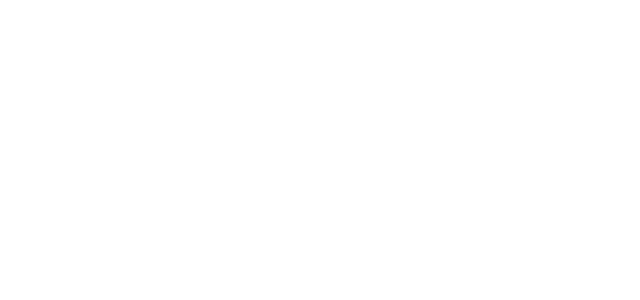
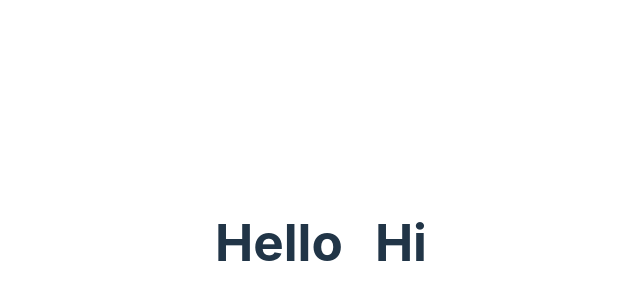
Before and after one commit to bezakrobin/friday, a React (Vite) app in the folder frontend/: page /sign-in in a window 1280 px wide. Shown: the part 158-458 px from the top of the page, without its empty margins (319-959 px from the left). Built offline with nearby package versions, Linux system fonts and the light colour scheme.

Commit message:
updated updater and added sign in layout

```diff
--- a/frontend/src/layouts/F_SignInLayout.tsx
+++ b/frontend/src/layouts/F_SignInLayout.tsx
@@ -1,5 +1,5 @@
-import React from "react";
-import { Grid2 } from "@mui/material";
+import React from 'react';
+import { Box } from '@mui/material';
 
 interface F_SignInLayoutProps {
     leftComponent: React.ReactNode;
@@ -7,14 +7,14 @@
 }
 
 export const F_SignInLayout: React.FC<F_SignInLayoutProps> = ({ leftComponent, rightComponent }) => {
-  return (
-    <Grid2 container style={{ minHeight: '100vh'}}>
-        <Grid2 item xs={12} sm={6} style={{ display: 'flex', justifyContent: 'center', alignItems: 'center' }}>
-            {leftComponent}
-        </Grid2>
-        <Grid2 item xs={12} sm={6} style={{ display: 'flex', justifyContent: 'center', alignItems: 'center' }}>
-            {rightComponent}
-        </Grid2>
-    </Grid2>
-  );
+    return (
+        <Box display="flex" justifyContent="space-between" sx={{ width: '100%' }}>
+            <Box flex={1} p={2}>
+                {leftComponent}
+            </Box>
+            <Box flex={1} p={2}>
+                {rightComponent}
+            </Box>
+        </Box>
+    );
 };
--- a/frontend/src/pages/SignInPage.tsx
+++ b/frontend/src/pages/SignInPage.tsx
@@ -1,8 +1,8 @@
 import React from "react";
-import {F_SignInLayout} from "../layouts/F_SignInLayout.tsx";
+import { F_SignInLayout } from "../layouts/F_SignInLayout.tsx";
 
 export const SignInPage: React.FC = () => {
     return (
-        <F_SignInLayout leftComponent={ <></> } rightComponent={ <></> } />
+        <F_SignInLayout leftComponent={ <h1>Hello</h1> } rightComponent={ <h1>Hi</h1> } />
     );
 };
```
